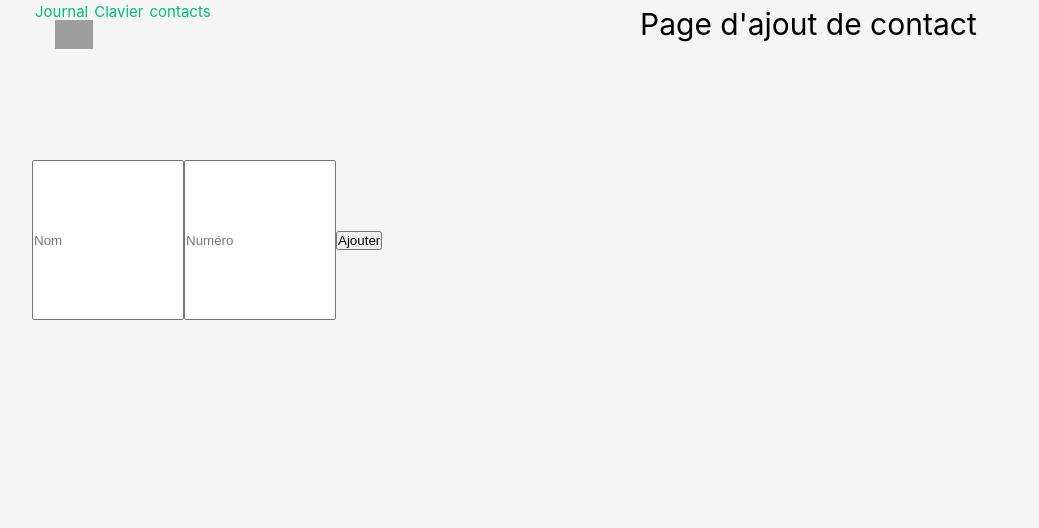
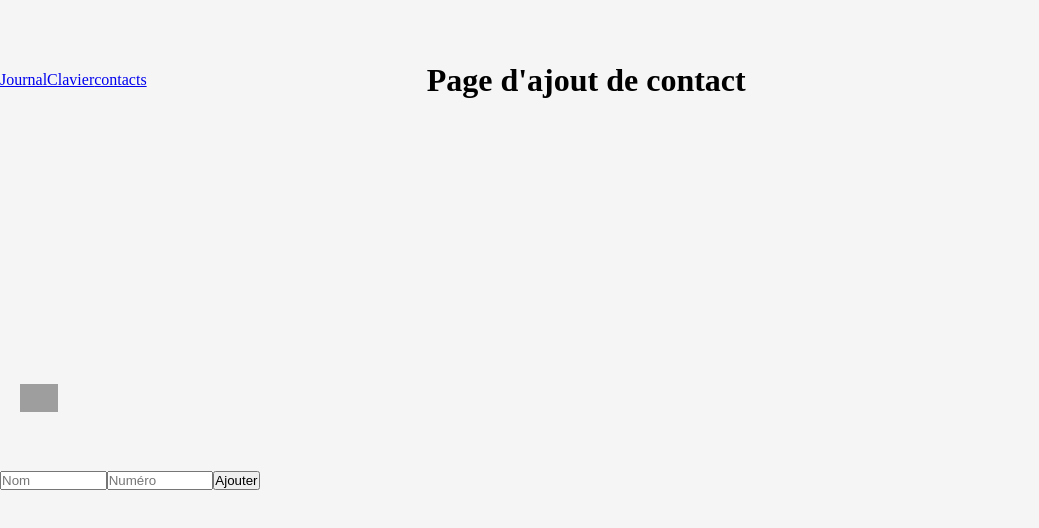
Before and after one commit to GarnierQuentin/vue_calling_app, a Vue app: page /add_contacts in a window 1280 px wide. Shown: the top 528 px of the page, without its empty margins (0-1039 px from the left). Built offline with nearby package versions, Linux system fonts and the light colour scheme; grey boxes are pictures that could not be loaded.

Commit message:
🚧 clavier issue

```diff
--- a/src/assets/main.css
+++ b/src/assets/main.css
@@ -1,35 +1,5 @@
-@import './base.css';
-
-#app {
-  max-width: 1280px;
-  margin: 0 auto;
-  padding: 2rem;
-  font-weight: normal;
+#app{
+  display: grid;
+  grid-template-columns: 1fr 2fr;
+  align-items: center;
 }
-
-a,
-.green {
-  text-decoration: none;
-  color: hsla(160, 100%, 37%, 1);
-  transition: 0.4s;
-  padding: 3px;
-}
-
-@media (hover: hover) {
-  a:hover {
-    background-color: hsla(160, 100%, 37%, 0.2);
-  }
-}
-
-@media (min-width: 1024px) {
-  body {
-    display: flex;
-    place-items: center;
-  }
-
-  #app {
-    display: grid;
-    grid-template-columns: 1fr 1fr;
-    padding: 0 2rem;
-  }
-}
--- /dev/null
+++ b/src/components/Clavier.vue
@@ -0,0 +1,69 @@
+<script>
+    import { useJournalStore } from '../stores/journal.js'
+
+    export default {
+        name: 'Clavier',
+        props: {
+            contact: {
+                type: Object,
+                required: true
+            }
+        },
+
+        setup() {
+            const user = useJournalStore()
+            return {
+                user
+            }
+        },
+
+        data() {
+            return {
+                phone_number: "",
+            }
+        },
+
+        methods: {
+            addNumber(number) {
+                this.phone_number += number
+            },
+
+            ajoutHistorique(number) {
+                this.user.ajoutHistorique(this.form)
+                this.form = {
+                    id: number,
+                    date: new Date().getFullYear() + "-" + new Date().getMonth() + "-" + new Date().getDate(),
+                    heure: new Date().getHours() + ":" + new Date().getMinutes(),
+                }
+            },
+        },
+    }
+</script>
+
+
+<template>
+
+    <div class="number">
+        <h1>{{ phone_number }}</h1>
+    </div>
+
+    <div class="existing_contact">
+        <h2></h2>
+    </div>
+
+    <div class="clavier">
+        <button @click="addNumber('1')">1</button>
+        <button @click="addNumber('2')">2</button>
+        <button @click="addNumber('3')">3</button>
+        <button @click="addNumber('4')">4</button>
+        <button @click="addNumber('5')">5</button>
+        <button @click="addNumber('6')">6</button>
+        <button @click="addNumber('7')">7</button>
+        <button @click="addNumber('8')">8</button>
+        <button @click="addNumber('8')">9</button>
+        <button @click="addNumber('0')">0</button>
+    </div>
+
+    <input type="image" src="https://i.pinimg.com/originals/81/45/bd/8145bd48b6b0593d01d69d499d2a1f8f.png" @click="ajoutHistorique(phone_number)">
+
+</template>
--- a/src/stores/journal.js
+++ b/src/stores/journal.js
@@ -9,13 +9,11 @@ export const useJournalStore = defineStore("journal", {
                 id: "Nicolas De Garrigues",
                 date: "2021-08-01",
                 heure: "10:00",
-                number: "0668676767",
             },
             {
                 id: "Thomas",
                 date: "2023-04-02",
                 heure: "19:27",
-                number: "0747361946",
             }
         ],
     }),
--- a/src/views/ClavierView.vue
+++ b/src/views/ClavierView.vue
@@ -1,11 +1,24 @@
 <script>
+  import Clavier from '../components/Clavier.vue'
 
+  export default {
+    name: 'ClavierView',
+
+    components: {
+      Clavier,
+    },
+
+  }
 </script>
 
 <template>
   <div class="about">
     <h1>Page du clavier</h1>
   </div>
+
+  <Clavier />
+
+
 </template>
 
 <style>
```
